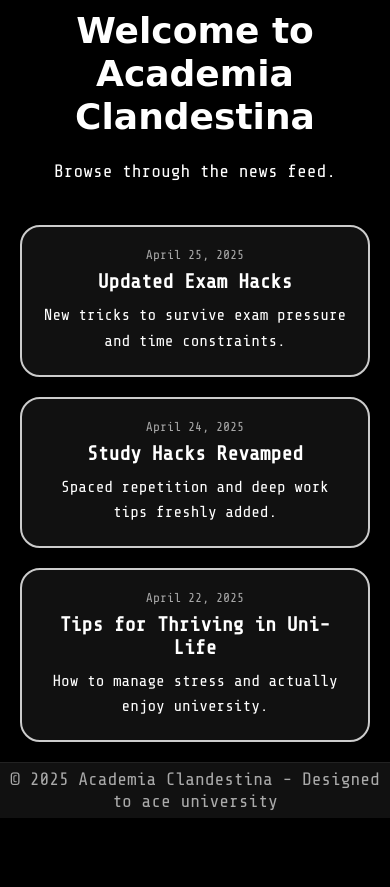
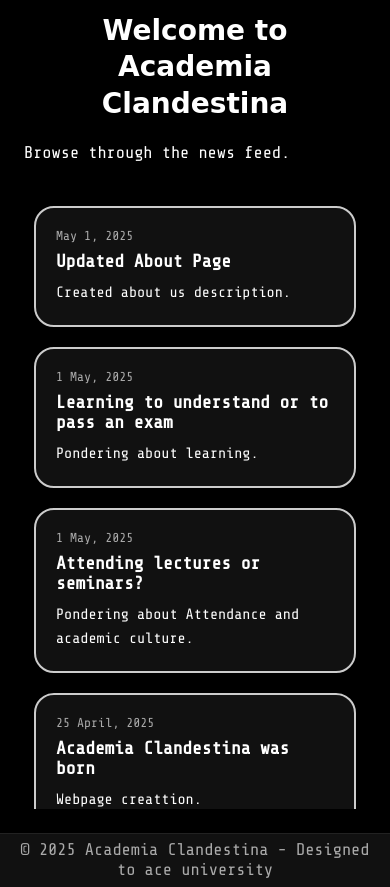
Before and after one commit to flairysky/academiaclandestina, a plain HTML site: page index.html in a window 390 px wide. Shown: the part 580-1467 px from the top of the page. Before the commit the page ends 1398 px from the top, so only its background shows below. Drawn offline with nearby package versions, Linux system fonts and the light colour scheme; a web font is replaced by a local one.

Commit message:
design and remarks

```diff
--- a/index.html
+++ b/index.html
@@ -39,23 +39,30 @@
       <p>Browse through the news feed.</p>
 
       <div class="news-feed">
-        <a href="ExamHacks.html" class="news-card">
-          <div class="date">April 25, 2025</div>
-          <h2>Updated Exam Hacks</h2>
-          <p>New tricks to survive exam pressure and time constraints.</p>
+        <a href="About.html" class="news-card">
+          <div class="date">May 1, 2025</div>
+          <h2>Updated About Page</h2>
+          <p>Created about us description.</p>
         </a>
 
-        <a href="StudyHacks.html" class="news-card">
-          <div class="date">April 24, 2025</div>
-          <h2>Study Hacks Revamped</h2>
-          <p>Spaced repetition and deep work tips freshly added.</p>
+        <a href="Remarks.html" class="news-card">
+          <div class="date">1 May, 2025</div>
+          <h2>Learning to understand or to pass an exam</h2>
+          <p>Pondering about learning.</p>
         </a>
 
-        <a href="Uni-Life.html" class="news-card">
-          <div class="date">April 22, 2025</div>
-          <h2>Tips for Thriving in Uni-Life</h2>
-          <p>How to manage stress and actually enjoy university.</p>
+        <a href="Remarks.html" class="news-card">
+          <div class="date">1 May, 2025</div>
+          <h2>Attending lectures or seminars?</h2>
+          <p>Pondering about Attendance and academic culture.</p>
         </a>
+
+        <a href="index.html" class="news-card">
+          <div class="date">25 April, 2025</div>
+          <h2>Academia Clandestina was born</h2>
+          <p>Webpage creattion.</p>
+        </a>
+
       </div>
     </main>
   </div>
--- a/style.css
+++ b/style.css
@@ -105,6 +105,9 @@ body {
   display: flex;
   flex-direction: column;
   padding: 40px;
+  min-height: 0; /* enables scroll inside children */
+  overflow: hidden;
+  height: 100vh; /* ensures it fills viewport */
   box-sizing: border-box;
 }
 
@@ -178,10 +181,55 @@ p {
   margin-top: auto; /* Push to bottom */
 }
 
+.toggle-section {
+  margin-top: 2em;
+}
+
+.toggle-button {
+  display: block;
+  width: 100%;
+  text-align: left;
+  padding: 0.75em 1em;
+  margin-top: 1em;
+  font-size: 1.2em;
+  background-color: rgba(255, 255, 255, 0.05);
+  color: White;
+  border: none;
+  border-radius: 8px;
+  cursor: pointer;
+  font-weight: bold;
+  transition: background-color 0.2s ease;
+}
+
+.toggle-button:hover {
+  background-color: rgba(255, 255, 255, 0.1);
+}
+
+.toggle-list {
+  display: none;
+  margin-top: 0.5em;
+  margin-bottom: 1em;
+  padding-left: 1.5em;
+  list-style-type: disc;
+}
+
+.toggle-list li {
+  margin-bottom: 0.5em;
+}
+
+.toggle-list a {
+  color: #a3d7ff;
+  text-decoration: none;
+}
+
+.toggle-list a:hover {
+  text-decoration: underline;
+}
 /* === RESPONSIVE === */
 @media (max-width: 768px) {
-  body {
+  html, body {
     height: auto;
+    overflow-x: hidden; /* prevent horizontal scroll */
   }
 
   .container {
@@ -212,10 +260,10 @@ p {
   }
 
   .search-bar {
-    width: 50%;
-    padding: 6px 25px;
+    width: 80%;
+    padding: 6px 16px;
     margin: 10px 0 20px;
-    font-size: 13px;
+    font-size: 14px;
     border-radius: 6px;
     background-color: #222;
     color: white;
@@ -235,26 +283,58 @@ p {
   }
 
   .menu a {
-    font-size: 14px;
+    font-size: 16px;
     text-align: center;
   }
 
   .content {
-    padding: 20px;
+    flex-grow: 1;
+    display: flex;
+    flex-direction: column;
+    padding: 24px;
+    min-height: 0;
+    overflow: hidden;
+    height: 100vh;
+    box-sizing: border-box;
+  }
+
+  h1 {
+    font-size: 28px;
     text-align: center;
-    max-width: 800px;
-    margin: 0 auto;
-    height: auto;
+    line-height: 1.3;
+  }
+
+  p {
+    font-size: 17px;
+    line-height: 1.6;
+    word-wrap: break-word;
+    overflow-wrap: break-word;
   }
 
   .news-feed {
-    max-height: none;
-    overflow-y: visible;
+    flex-grow: 1;
+    overflow-y: auto;
+    display: flex;
+    flex-direction: column;
+    gap: 20px;
+    padding-top: 20px;
+    padding-left: 10px;
+    padding-right: 10px;
+    max-width: 100%;
   }
 
   .news-card {
-    width: 90%;
-    margin: 0 auto;
+    width: 100%;
+    box-sizing: border-box;
+    padding: 20px;
+  }
+
+  .news-card h2 {
+    font-size: 18px;
+  }
+
+  .news-card p {
+    font-size: 15px;
   }
 
   .footer {
@@ -262,7 +342,7 @@ p {
     color: #aaa;
     text-align: center;
     padding: 4px 8px;
-    font-size: 10px;
+    font-size: 11px;
     font-family: 'Share Tech Mono', monospace;
     border-top: 1px solid #222;
     margin-top: auto;
```
Also changed, not shown: Remarks.html (+36 -5 lines).
